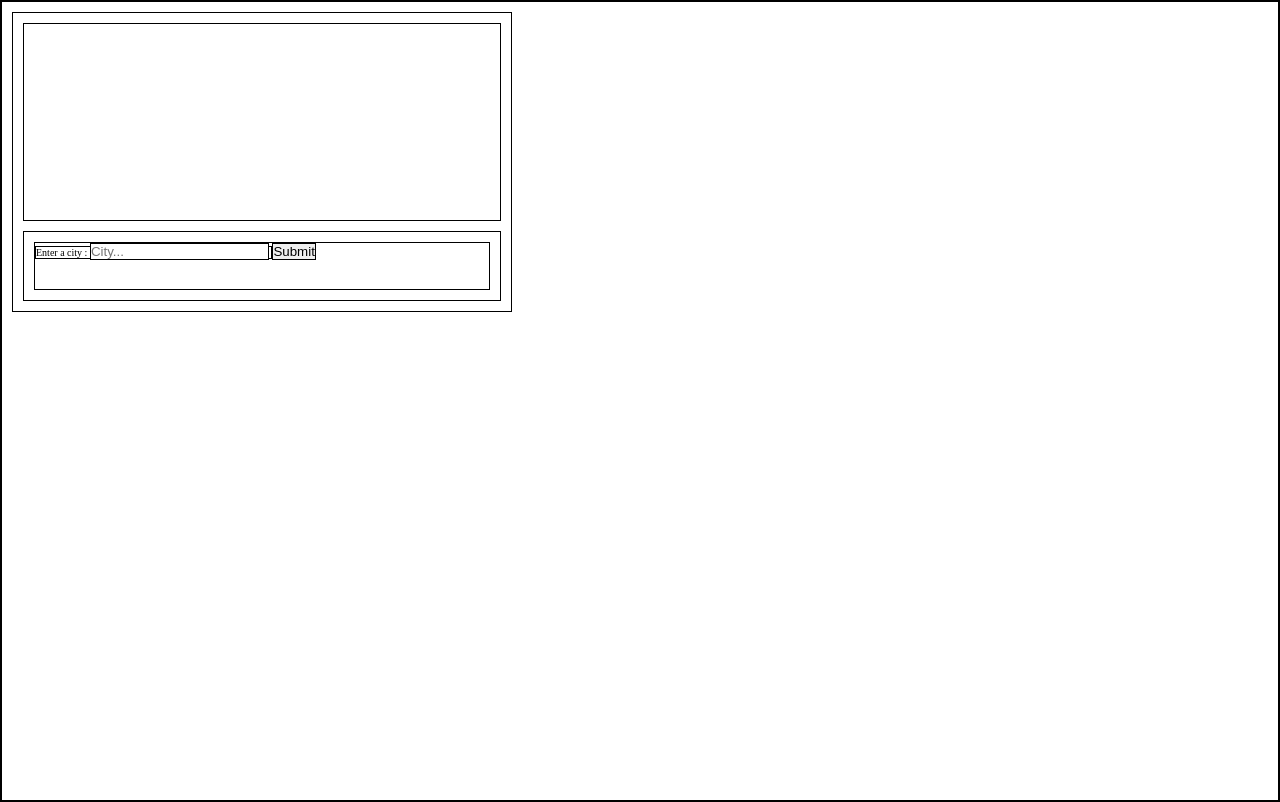
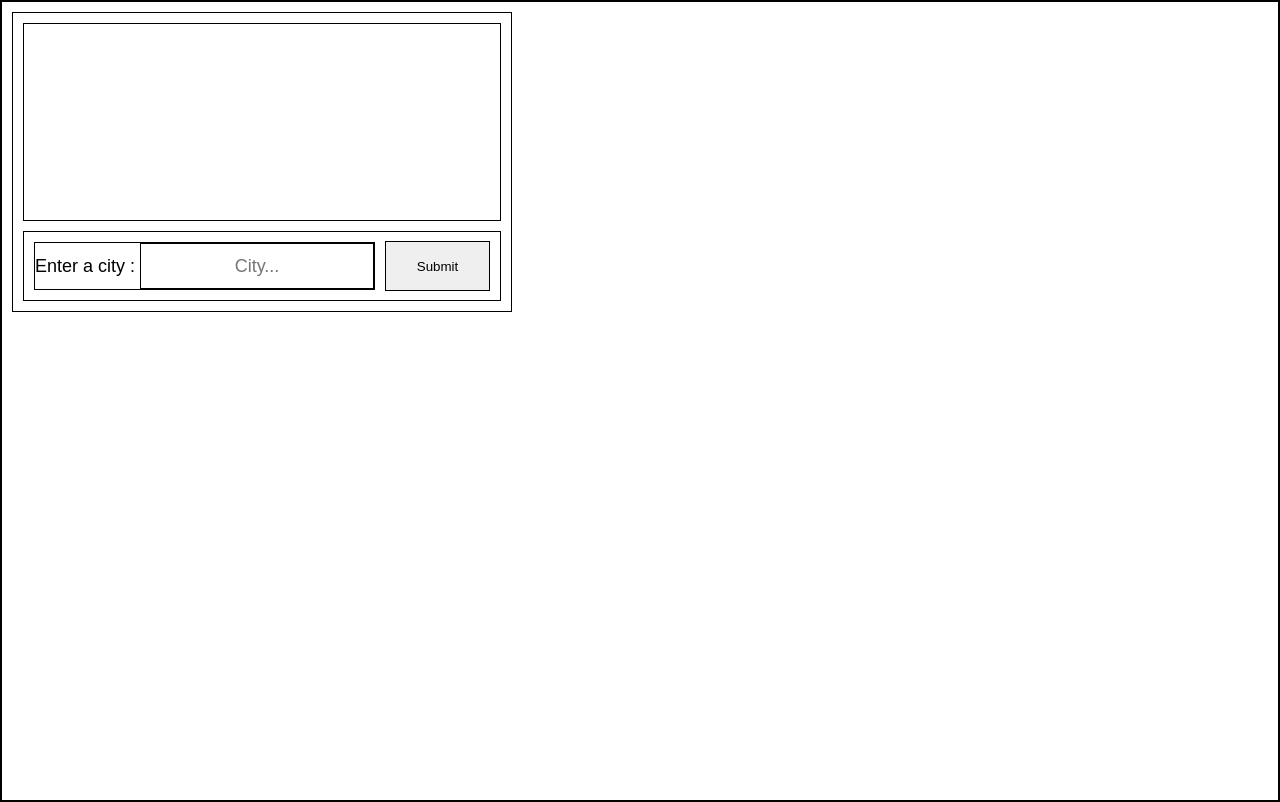
Before and after one commit to MSKTArcanine/TOP-wheaterApp, a website built with webpack: page src/index.html in a window 1280 px wide. Built offline with nearby package versions, Linux system fonts and the light colour scheme.

Commit message:
Html done, css done

```diff
--- a/src/index.html
+++ b/src/index.html
@@ -9,13 +9,11 @@
     <div id="weatherWidget">
       <div id="widgetMain"></div>
       <div id="widgetInput">
-        <form action="">
-          <label for="city">
-            Enter a city :
-            <input type="text" placeholder="City..." id="city" />
-          </label>
-          <button type="submit">Submit</button>
-        </form>
+        <label for="city">
+          Enter a city :
+          <input type="text" placeholder="City..." id="city" />
+        </label>
+        <button>Submit</button>
       </div>
     </div>
   </body>
--- a/src/style.css
+++ b/src/style.css
@@ -9,6 +9,7 @@ html {
 }
 :root {
   font-size: 10px;
+  font-family: sans-serif;
 }
 body {
   margin: 0;
@@ -32,10 +33,20 @@ body {
   height: 70px;
   display: flex;
   flex-wrap: nowrap;
-  justify-content: center;
+  justify-content: space-between;
   align-items: center;
+  gap: 10px;
 }
-form {
-  width: 100%;
+label {
   height: 100%;
+  font-size: large;
 }
+input {
+  height: 100%;
+  font-size: large;
+  text-align: center;
+}
+button {
+  height: 50px;
+  flex: 1;
+}
```
